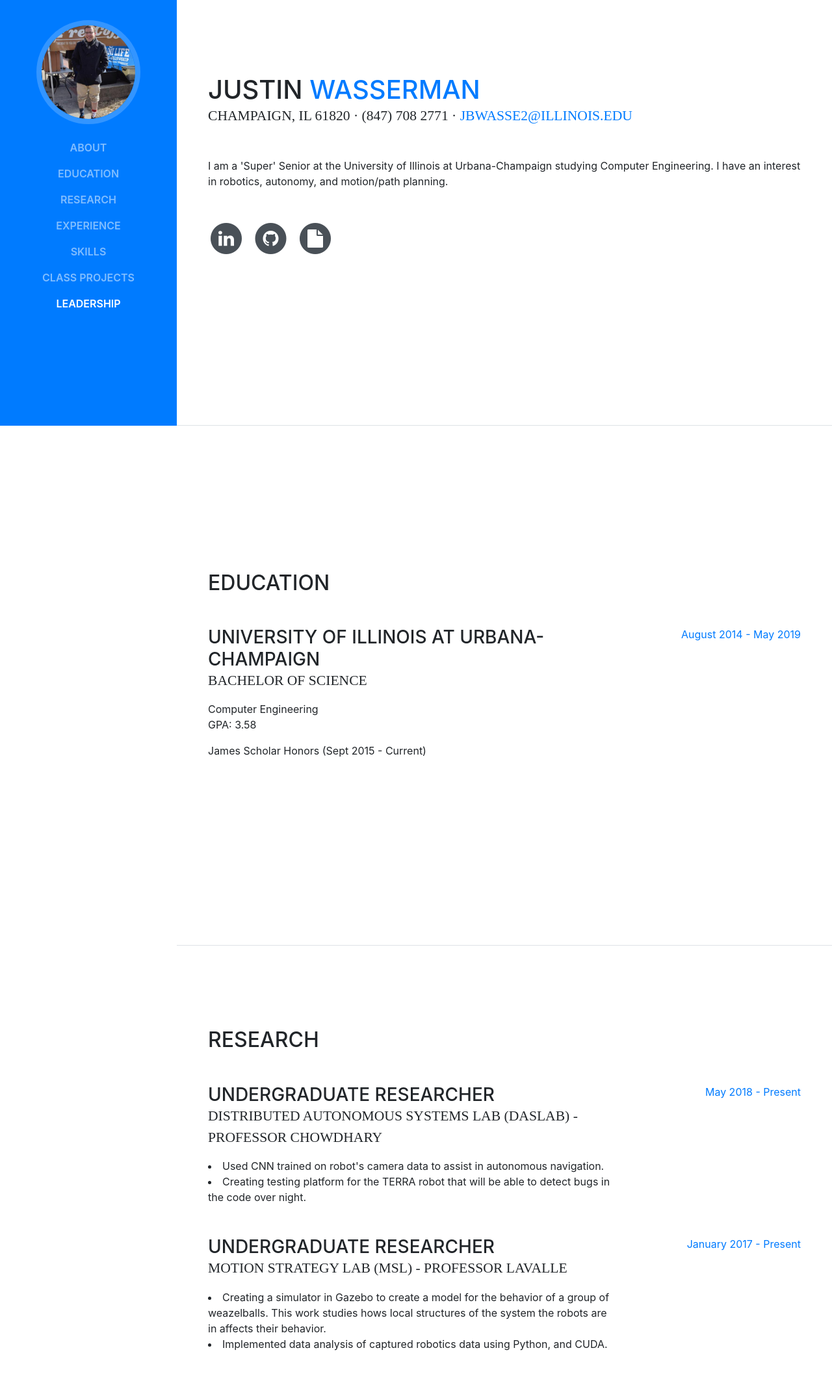
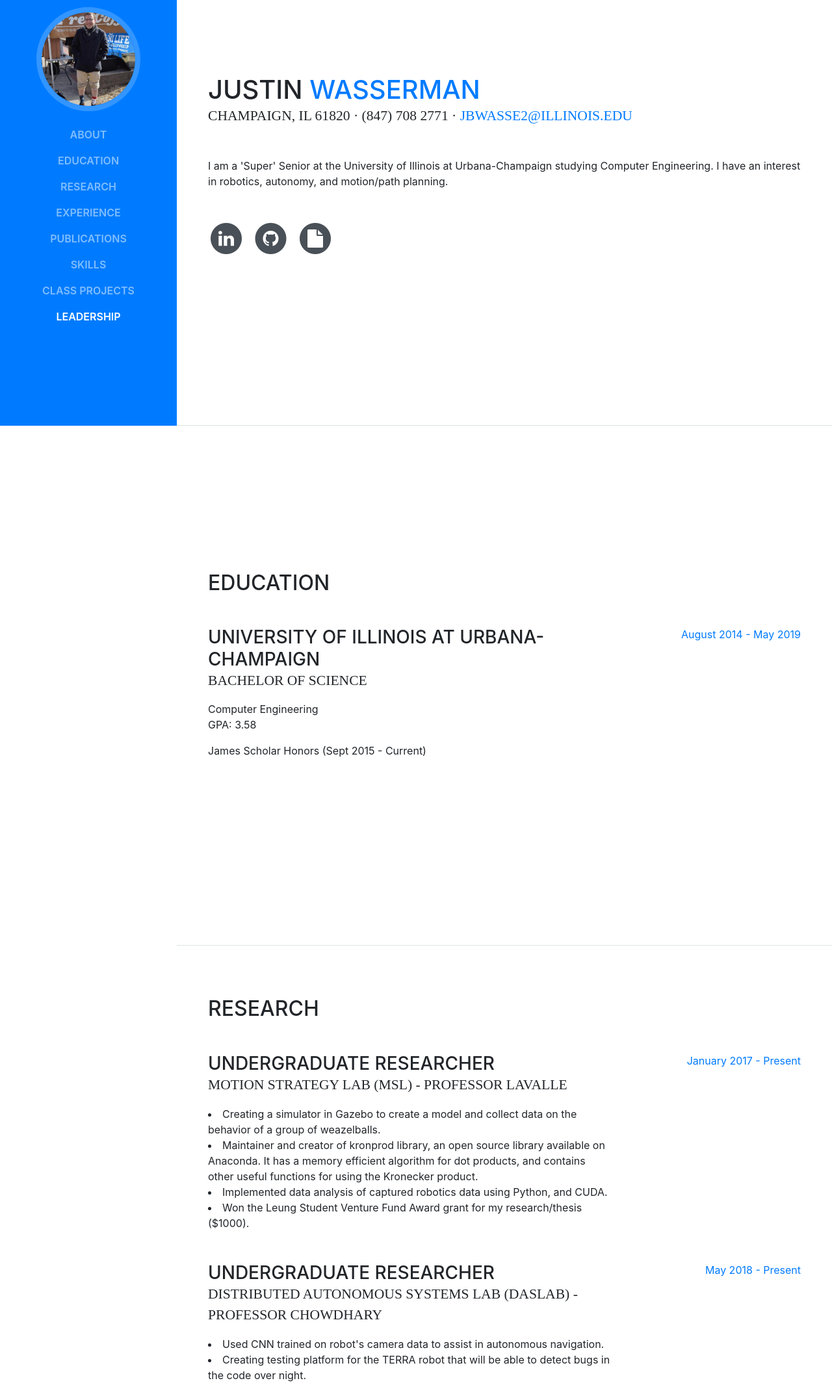
Before and after one commit to Jbwasse2/justin.github.io, a website with bundled scripts: page index.html in a window 1280 px wide. Shown: the part 145-2276 px from the top of the page at 65% size. Built offline with nearby package versions, Linux system fonts and the light colour scheme; a web font is replaced by a local one.

Commit message:
Added papers and updated research

```diff
--- a/index.html
+++ b/index.html
@@ -50,6 +50,9 @@
           </li>
           <li class="nav-item">
             <a class="nav-link js-scroll-trigger" href="#experience">Experience</a>
+          </li>
+          <li class="nav-item">
+            <a class="nav-link js-scroll-trigger" href="#publications">Publications</a>
           </li>
           <li class="nav-item">
             <a class="nav-link js-scroll-trigger" href="#skills">Skills</a>
@@ -128,6 +131,22 @@
         <div class="my-auto">
           <h2 class="mb-5">Research</h2>
 
+
+          <div class="resume-item d-flex flex-column flex-md-row mb-5">
+            <div class="resume-content mr-auto">
+              <h3 class="mb-0">Undergraduate Researcher</h3>
+              <div class="subheading mb-3">Motion Strategy Lab (MSL) - Professor LaValle </div>
+              <li>Creating a simulator in Gazebo to create a model and collect data on the behavior of a group of weazelballs.</li>
+              <li>Maintainer and creator of kronprod library, an open source library available on Anaconda. It has a memory efficient algorithm for dot products, and contains other useful functions for using the Kronecker product.</li>
+              <li>Implemented data analysis of captured robotics data using Python, and CUDA.</li>
+              <li>Won the Leung Student Venture Fund Award grant for my research/thesis ($1000).</li>
+            </div>
+            <div class="resume-date text-md-right">
+              <span class="text-primary">January 2017 - Present</span>
+            </div>
+          </div>
+
+
           <div class="resume-item d-flex flex-column flex-md-row mb-5">
             <div class="resume-content mr-auto">
               <h3 class="mb-0">Undergraduate Researcher</h3>
@@ -140,17 +159,7 @@
             </div>
           </div>
 
-          <div class="resume-item d-flex flex-column flex-md-row mb-5">
-            <div class="resume-content mr-auto">
-              <h3 class="mb-0">Undergraduate Researcher</h3>
-              <div class="subheading mb-3">Motion Strategy Lab (MSL) - Professor LaValle </div>
-              <li>Creating a simulator in Gazebo to create a model for the behavior of a group of weazelballs. This work studies hows local structures of the system the robots are in affects their behavior.</li>
-              <li>Implemented data analysis of captured robotics data using Python, and CUDA.</li>
-            </div>
-            <div class="resume-date text-md-right">
-              <span class="text-primary">January 2017 - Present</span>
-            </div>
-          </div>
+
 
 
         </div>
@@ -203,7 +212,21 @@
         </div>
 
       </section>
+      <section class="resume-section p-3 p-lg-5 d-flex flex-column" id="publications">
+        <div class="my-auto">
+          <h2 class="mb-5">Publications</h2>
 
+          <div class="resume-item d-flex flex-column flex-md-row mb-5">
+            <div class="resume-content mr-auto">
+              <li> A. Choudhuri, J. Wasserman, J. Sun, and G. Chowdhary, ”Autonomous Robot Based Crop Stem Width Estimation In Cluttered Agricultural Fields” (in revision, Submitted to IROS 2019)</li>
+              <li> A. Nilles, J. Wasserman, A. Born, C. Horn, J. Born, S. LaValle ”A Hardware and Software Testbed forUnderactuated Self-Assembling Robots” (in revision, Submitted to MRS 2019)</li>
+            <div class="resume-date text-md-right">
+            </div>
+          </div>
+
+        </div>
+
+      </section>
       <section class="resume-section p-3 p-lg-5 d-flex flex-column" id="skills">
         <div class="my-auto">
           <h2 class="mb-5">Skills</h2>
```
